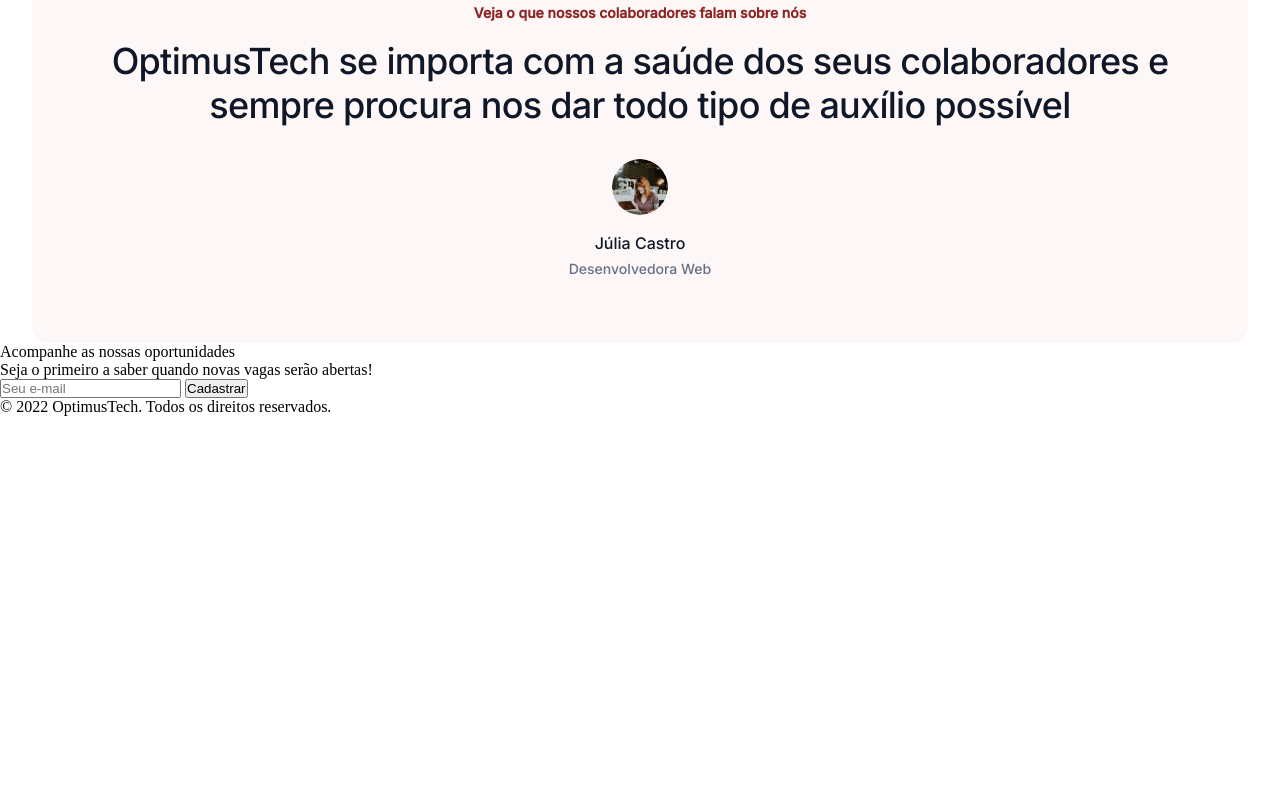
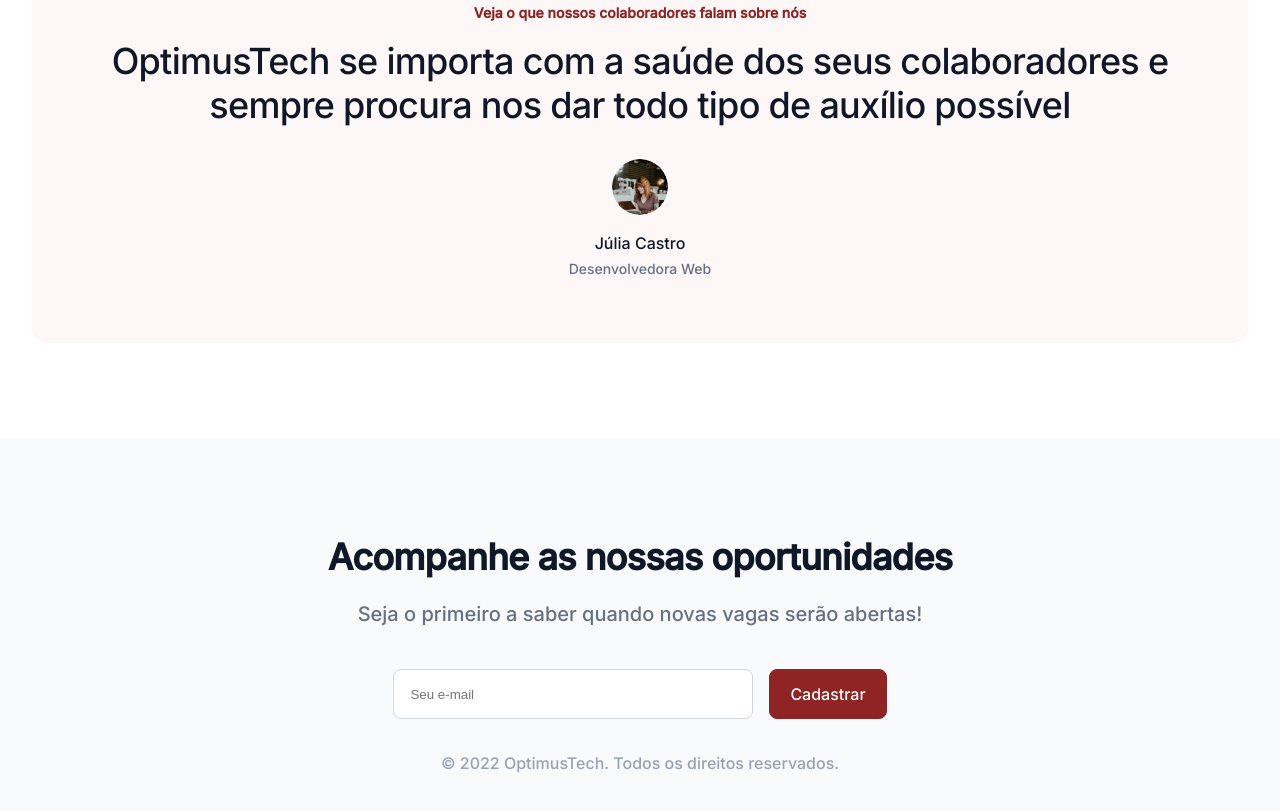
Before and after one commit to KaelCordeiro/projetoSiteOptimusTech, a plain HTML site: page index.html in a window 1280 px wide. Shown: the part 2570-3381 px from the top of the page. Before the commit the page ends 2986 px from the top, so only its background shows below. Drawn offline with Linux system fonts and the light colour scheme.

Commit message:
CSS Atualizado com Desafios Concluídos

```diff
--- a/style.css
+++ b/style.css
@@ -126,6 +126,17 @@
     justify-content: center;
     align-items: center;
     align-self: stretch;
+    margin-bottom: 96px;
+}
+
+.container-rodape{
+    display: flex;
+    height: 430px;
+    padding: 96px 0px;
+    flex-direction: column;
+    align-items: center;
+    align-self: stretch;
+    background: #F9FAFB;
 }
 
 .design{
@@ -202,6 +213,15 @@
     align-items: flex-start;
     gap: 16px;
     align-self: stretch;
+}
+
+.caixa-rodape{
+    display: flex;
+    height: 182px;
+    padding: 0px 32px;
+    flex-direction: column;
+    align-items: center;
+    flex-shrink: 0;
 }
 
 img{
@@ -376,6 +396,30 @@
     color: var(--texto-cinza);
 }
 
+.detalhes-rodape{
+    display: flex;
+    align-items: center;
+    gap: 16px;
+    margin-bottom: 32px;
+}
+
+.email{
+    display: flex;
+    width: 360px;
+    flex-direction: column;
+    align-items: center;
+    align-self: stretch;
+    gap: 8px;
+    padding: 12px 14px 12px 16px;
+    border-radius: 8px;
+    border: 1px solid #D0D5DD;
+    flex: 1 0 0;
+}
+
+input{
+    display: block;
+}
+
 .homenagem{
     display: flex;
     flex-direction: column;
@@ -432,6 +476,30 @@
     text-align: center;
     color: var(--var-escuro);
     margin-bottom: 32px;
+}
+
+.titulo-rodape{
+    font-family: 'Inter', sans-serif;
+    font-size: 36px;
+    font-style: normal;
+    font-weight: 600;
+    line-height: 44px; /* 122.222% */
+    letter-spacing: -0.72px;
+    text-align: center;
+    margin-bottom: 20px;
+    color: var(--var-escuro);
+}
+
+.subtitulo-rodape{
+    font-family: 'Inter', sans-serif;
+    font-size: 20px;
+    font-style: normal;
+    font-weight: 400;
+    line-height: 30px;
+    text-align: center;
+    margin-bottom: 40px;
+    color: var(--texto-cinza);
+    align-self: stretch;
 }
 
 .logo{
@@ -513,6 +581,22 @@
     color: var(--cor-branco);
 }
 
+.botao-cad{
+    display: flex;
+    padding: 12px 20px;
+    justify-content: center;
+    align-items: center;
+    background: var(--var-rubro);
+    border-radius: 8px;
+    font-family: 'Inter', sans-serif;
+    font-size: 16px;
+    font-style: normal;
+    font-weight: 500;
+    line-height: 24px;
+    color: var(--cor-branco);
+    border: 1px solid var(--var-rubro);
+}
+
 .subtitulo{
     font-family: 'Inter', sans-serif;
     font-size: 16px;
@@ -521,3 +605,14 @@
     line-height: 24px;
     color: var(--var-rubro);
 }
+
+.final{
+    font-family: 'Inter', sans-serif;
+    font-size: 16px;
+    font-style: normal;
+    font-weight: 400;
+    line-height: 24px;
+    text-align: center;
+    color: #98A2B3;
+    align-self: stretch;
+}
```
